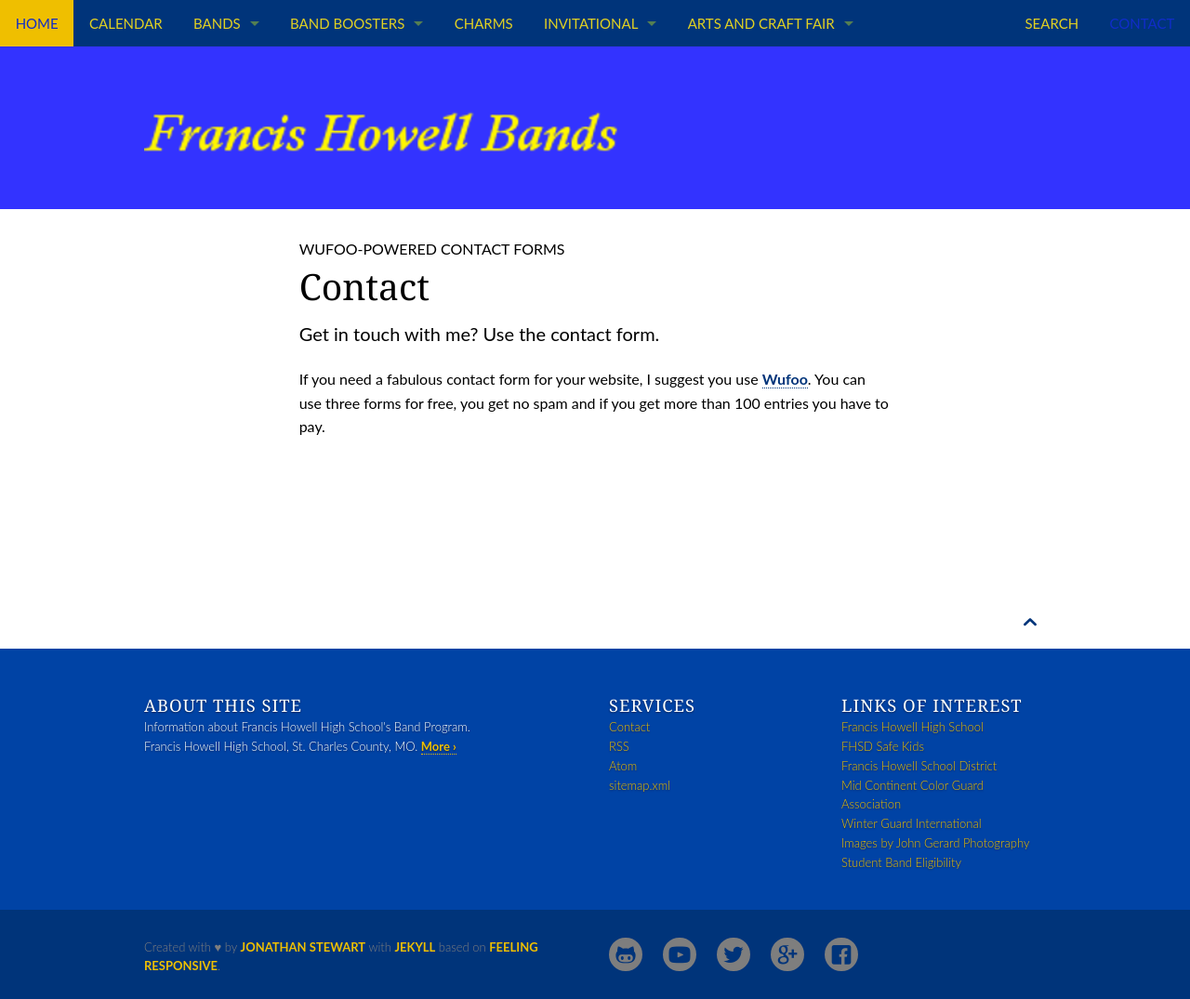
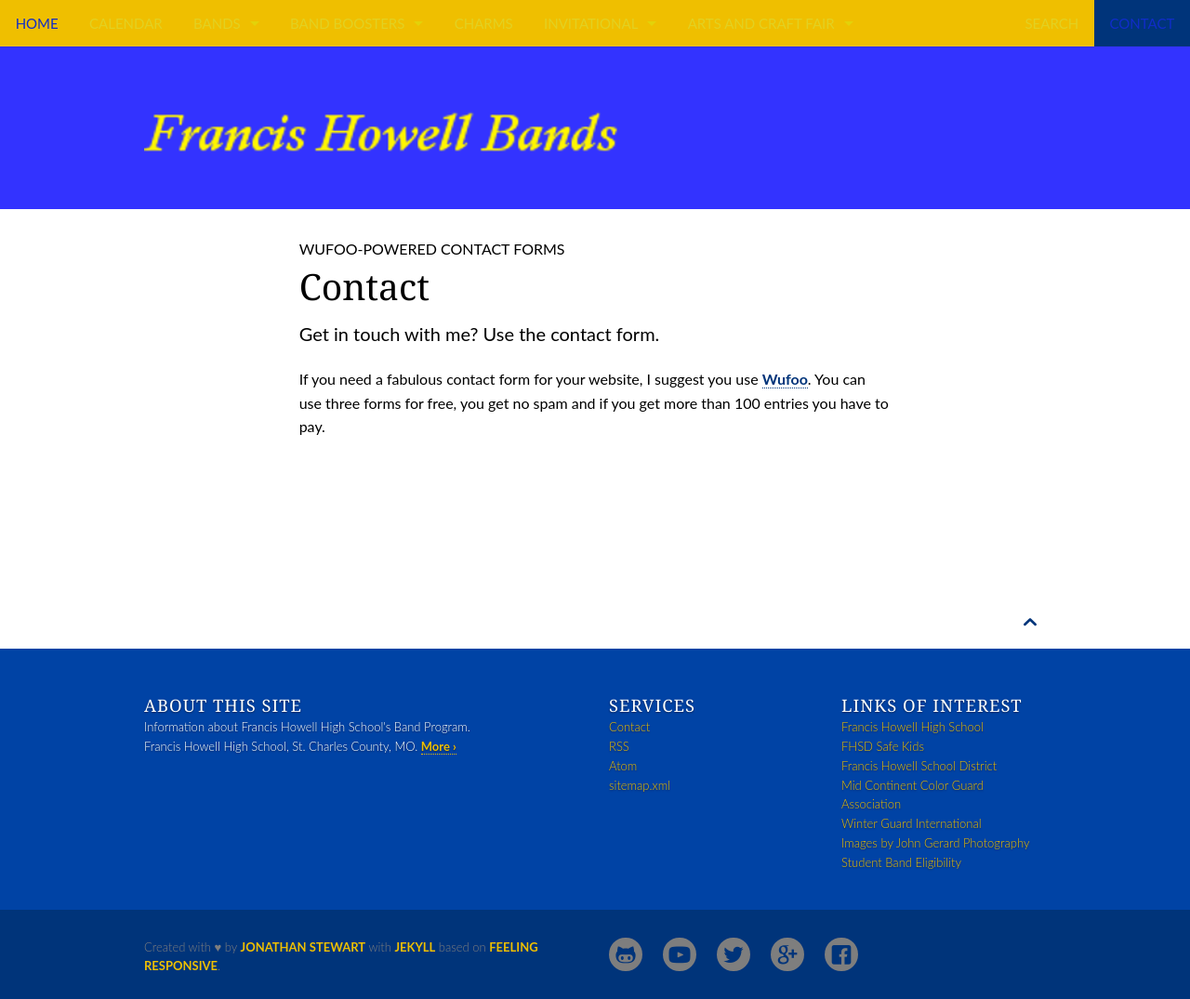
Before and after one commit to fhhsmb/fhhsmb.github.io, a Jekyll site: the page built from pages/contact.md, in a window 1280 px wide. Shown: the whole page at 93% size. Built offline with Jekyll 4.4.1, drawn with Linux system fonts in a browser that asks for light colours.

Commit message:
Build site at 2016-09-28 01:29:03 UTC

```diff
--- a/_sass/_01_settings_colors.scss
+++ b/_sass/_01_settings_colors.scss
@@ -73,7 +73,7 @@ $grey-16: #0B0B0B;
 /* Topbar-Navigation
 ------------------------------------------------------------------- */
 
-$topbar-bg-color: $ci-7;
+$topbar-bg-color: $ci-3;
 $topbar-bg: $topbar-bg-color;
 
 
```
